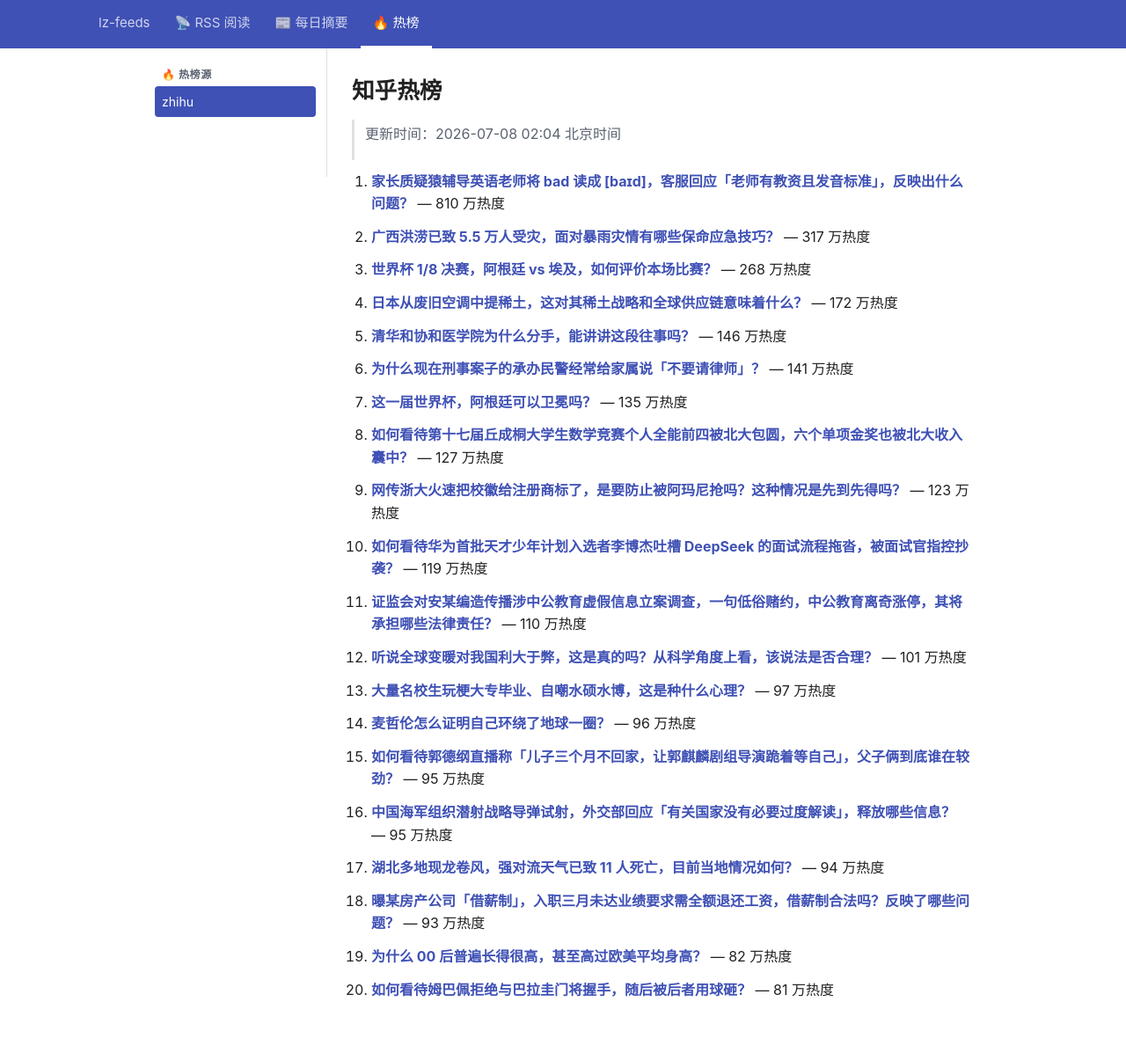
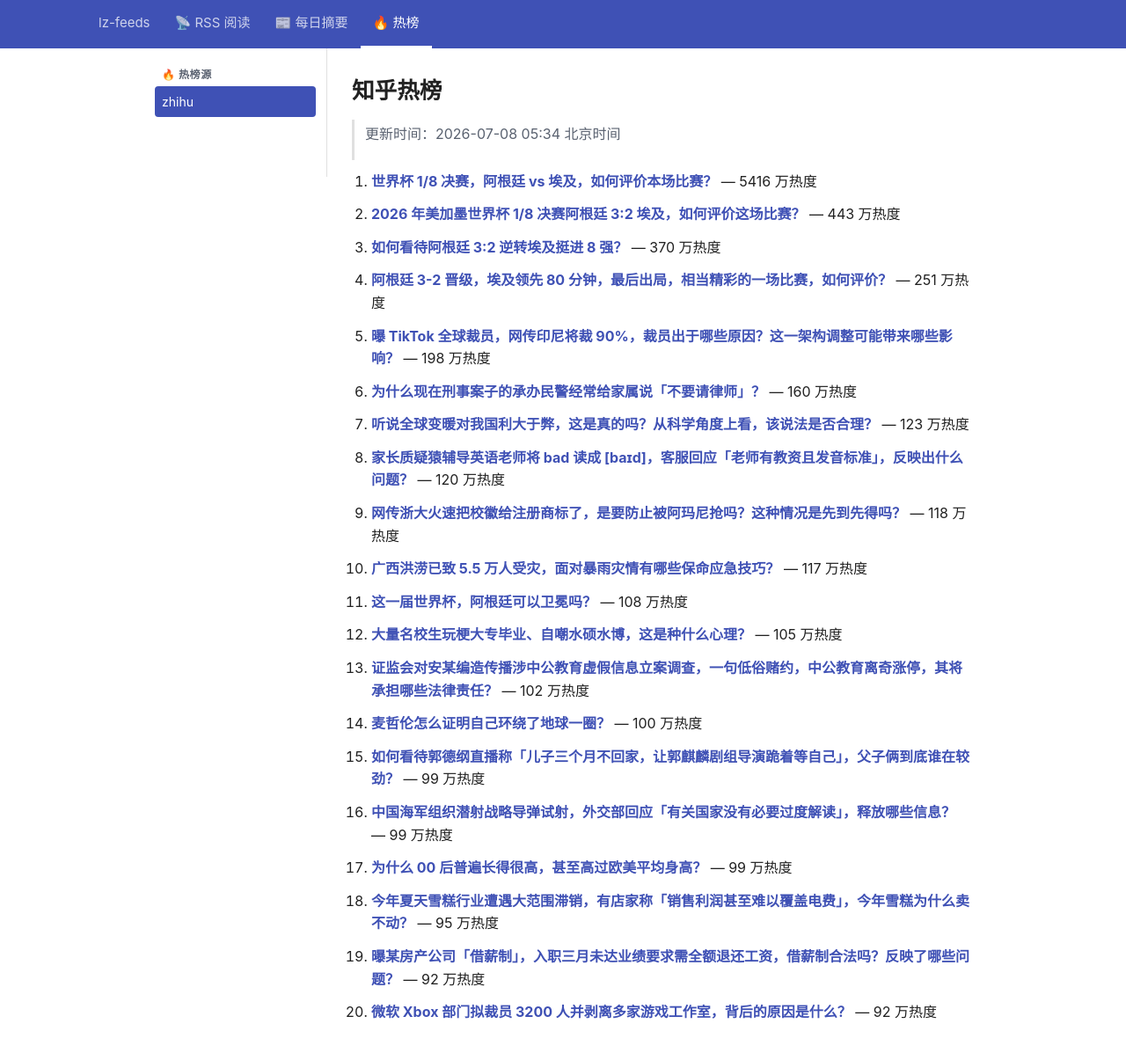
Before and after one commit to lizhang0101/lz-feeds, a Jekyll site: the page built from _hotlist/zhihu.md, in a window 1280 px wide and 1228 px high. Shown: the top 1197 px of the window at 88% size. Built offline with Jekyll 4.4.1, drawn with Linux system fonts in a browser that asks for light colours.

Commit message:
hotlist: 2026-07-07T21:34Z

```diff
--- a/_hotlist/zhihu.md
+++ b/_hotlist/zhihu.md
@@ -1,48 +1,48 @@
 ---
-updated: 2026-07-08 02:04 北京时间
+updated: 2026-07-08 05:34 北京时间
 count: 20
 ---
 
 # 知乎热榜
 
-> 更新时间：2026-07-08 02:04 北京时间
+> 更新时间：2026-07-08 05:34 北京时间
 
-1. **[家长质疑猿辅导英语老师将 bad 读成 [baɪd]，客服回应「老师有教资且发音标准」，反映出什么问题？](https://www.zhihu.com/question/2057445977477362585)** — 810 万热度
+1. **[世界杯 1/8 决赛，阿根廷 vs 埃及，如何评价本场比赛？](https://www.zhihu.com/question/2057777297399321503)** — 5416 万热度
 
-2. **[广西洪涝已致 5.5 万人受灾，面对暴雨灾情有哪些保命应急技巧？](https://www.zhihu.com/question/2057739570632812323)** — 317 万热度
+2. **[2026 年美加墨世界杯 1/8 决赛阿根廷 3:2 埃及，如何评价这场比赛？](https://www.zhihu.com/question/2057979001201766943)** — 443 万热度
 
-3. **[世界杯 1/8 决赛，阿根廷 vs 埃及，如何评价本场比赛？](https://www.zhihu.com/question/2057777297399321503)** — 268 万热度
+3. **[如何看待阿根廷 3:2 逆转埃及挺进 8 强？](https://www.zhihu.com/question/2058009337059094613)** — 370 万热度
 
-4. **[日本从废旧空调中提稀土，这对其稀土战略和全球供应链意味着什么？](https://www.zhihu.com/question/2057185895623791482)** — 172 万热度
+4. **[阿根廷 3-2 晋级，埃及领先 80 分钟，最后出局，相当精彩的一场比赛，如何评价？](https://www.zhihu.com/question/2058008878667903586)** — 251 万热度
 
-5. **[清华和协和医学院为什么分手，能讲讲这段往事吗？](https://www.zhihu.com/question/2057437304205959882)** — 146 万热度
+5. **[曝 TikTok 全球裁员，网传印尼将裁 90%，裁员出于哪些原因？这一架构调整可能带来哪些影响？](https://www.zhihu.com/question/2057807463441593129)** — 198 万热度
 
-6. **[为什么现在刑事案子的承办民警经常给家属说「不要请律师」？](https://www.zhihu.com/question/2057036400084755692)** — 141 万热度
+6. **[为什么现在刑事案子的承办民警经常给家属说「不要请律师」？](https://www.zhihu.com/question/2057036400084755692)** — 160 万热度
 
-7. **[这一届世界杯，阿根廷可以卫冕吗？](https://www.zhihu.com/question/2053198468592690594)** — 135 万热度
+7. **[听说全球变暖对我国利大于弊，这是真的吗？从科学角度上看，该说法是否合理？](https://www.zhihu.com/question/2057188903359098994)** — 123 万热度
 
-8. **[如何看待第十七届丘成桐大学生数学竞赛个人全能前四被北大包圆，六个单项金奖也被北大收入囊中？](https://www.zhihu.com/question/2057782462197887257)** — 127 万热度
+8. **[家长质疑猿辅导英语老师将 bad 读成 [baɪd]，客服回应「老师有教资且发音标准」，反映出什么问题？](https://www.zhihu.com/question/2057445977477362585)** — 120 万热度
 
-9. **[网传浙大火速把校徽给注册商标了，是要防止被阿玛尼抢吗？这种情况是先到先得吗？](https://www.zhihu.com/question/2057738871933071369)** — 123 万热度
+9. **[网传浙大火速把校徽给注册商标了，是要防止被阿玛尼抢吗？这种情况是先到先得吗？](https://www.zhihu.com/question/2057738871933071369)** — 118 万热度
 
-10. **[如何看待华为首批天才少年计划入选者李博杰吐槽 DeepSeek 的面试流程拖沓，被面试官指控抄袭？](https://www.zhihu.com/question/2057753624717911009)** — 119 万热度
+10. **[广西洪涝已致 5.5 万人受灾，面对暴雨灾情有哪些保命应急技巧？](https://www.zhihu.com/question/2057739570632812323)** — 117 万热度
 
-11. **[证监会对安某编造传播涉中公教育虚假信息立案调查，一句低俗赌约，中公教育离奇涨停，其将承担哪些法律责任？](https://www.zhihu.com/question/2057930097039090211)** — 110 万热度
+11. **[这一届世界杯，阿根廷可以卫冕吗？](https://www.zhihu.com/question/2053198468592690594)** — 108 万热度
 
-12. **[听说全球变暖对我国利大于弊，这是真的吗？从科学角度上看，该说法是否合理？](https://www.zhihu.com/question/2057188903359098994)** — 101 万热度
+12. **[大量名校生玩梗大专毕业、自嘲水硕水博，这是种什么心理？](https://www.zhihu.com/question/2057487982567711431)** — 105 万热度
 
-13. **[大量名校生玩梗大专毕业、自嘲水硕水博，这是种什么心理？](https://www.zhihu.com/question/2057487982567711431)** — 97 万热度
+13. **[证监会对安某编造传播涉中公教育虚假信息立案调查，一句低俗赌约，中公教育离奇涨停，其将承担哪些法律责任？](https://www.zhihu.com/question/2057930097039090211)** — 102 万热度
 
-14. **[麦哲伦怎么证明自己环绕了地球一圈？](https://www.zhihu.com/question/627034921)** — 96 万热度
+14. **[麦哲伦怎么证明自己环绕了地球一圈？](https://www.zhihu.com/question/627034921)** — 100 万热度
 
-15. **[如何看待郭德纲直播称「儿子三个月不回家，让郭麒麟剧组导演跪着等自己」，父子俩到底谁在较劲？](https://www.zhihu.com/question/2057250524936852697)** — 95 万热度
+15. **[如何看待郭德纲直播称「儿子三个月不回家，让郭麒麟剧组导演跪着等自己」，父子俩到底谁在较劲？](https://www.zhihu.com/question/2057250524936852697)** — 99 万热度
 
-16. **[中国海军组织潜射战略导弹试射，外交部回应「有关国家没有必要过度解读」，释放哪些信息？](https://www.zhihu.com/question/2057806206094284336)** — 95 万热度
+16. **[中国海军组织潜射战略导弹试射，外交部回应「有关国家没有必要过度解读」，释放哪些信息？](https://www.zhihu.com/question/2057806206094284336)** — 99 万热度
 
-17. **[湖北多地现龙卷风，强对流天气已致 11 人死亡，目前当地情况如何？](https://www.zhihu.com/question/2057569257274041212)** — 94 万热度
+17. **[为什么 00 后普遍长得很高，甚至高过欧美平均身高？](https://www.zhihu.com/question/264945264)** — 99 万热度
 
-18. **[曝某房产公司「借薪制」，入职三月未达业绩要求需全额退还工资，借薪制合法吗？反映了哪些问题？](https://www.zhihu.com/question/2057497034387453801)** — 93 万热度
+18. **[今年夏天雪糕行业遭遇大范围滞销，有店家称「销售利润甚至难以覆盖电费」，今年雪糕为什么卖不动？](https://www.zhihu.com/question/2057431315062993122)** — 95 万热度
 
-19. **[为什么 00 后普遍长得很高，甚至高过欧美平均身高？](https://www.zhihu.com/question/264945264)** — 82 万热度
+19. **[曝某房产公司「借薪制」，入职三月未达业绩要求需全额退还工资，借薪制合法吗？反映了哪些问题？](https://www.zhihu.com/question/2057497034387453801)** — 92 万热度
 
-20. **[如何看待姆巴佩拒绝与巴拉圭门将握手，随后被后者用球砸？](https://www.zhihu.com/question/2057059683198662543)** — 81 万热度
+20. **[微软 Xbox 部门拟裁员 3200 人并剥离多家游戏工作室，背后的原因是什么？](https://www.zhihu.com/question/2057593373293294189)** — 92 万热度
```
